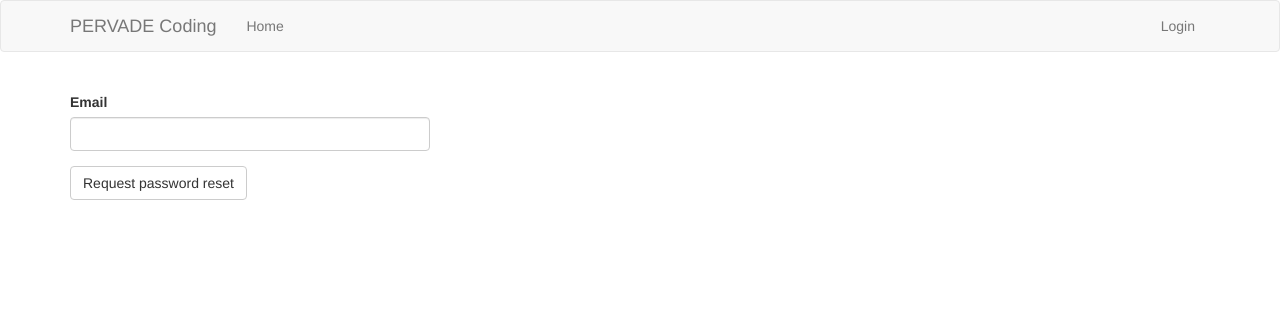
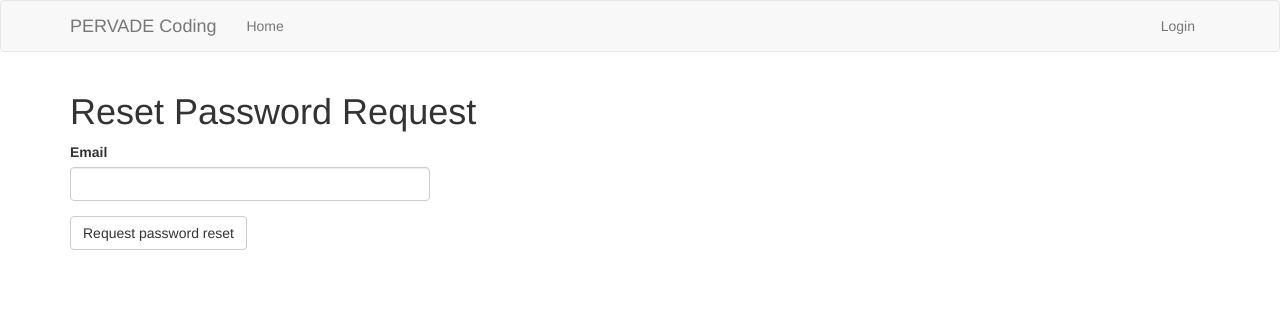
Before and after one commit to eddiechapman/pervade-coding, a Flask app: template app/templates/reset_password_request.html in a window 1280 px wide. Shown: the top 312 px of the page. Run offline with Flask 2, Linux system fonts and the light colour scheme; the template is opened without the code that fills it: values that come from a table or form of the project are taken from there, others are empty; some libraries are stand-ins or nearby versions.

Commit message:
Switched header from jinja2 to plain HTML

```diff
--- a/app/templates/reset_password_request.html
+++ b/app/templates/reset_password_request.html
@@ -2,7 +2,7 @@
 {% import 'bootstrap/wtf.html' as wtf %}
 
 {% block app_content %}
-    <h1>{{ _('Reset Password') }}</h1>
+    <h1>Reset Password Request</h1>
     <div class="row">
         <div class="col-md-4">
             {{ wtf.quick_form(form) }}
```
